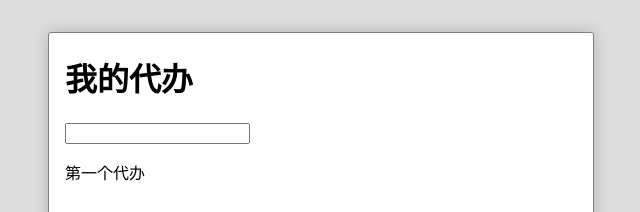
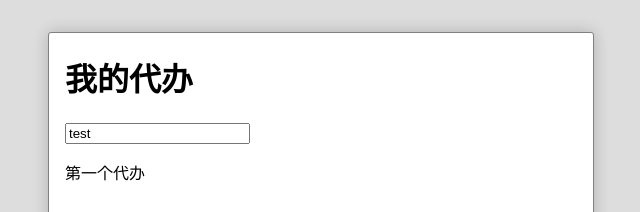
Before and after one commit to hejianxinsir/react-test1634, a React (Create React App) app: page / in a window 1280 px wide. Shown: the top 212 px of the page, without its empty margins (319-959 px from the left). Built offline with nearby package versions, Linux system fonts and the light colour scheme.

Commit message:
App 传一个函数给 TodoInput

```diff
--- a/src/App.js
+++ b/src/App.js
@@ -26,13 +26,17 @@ class App extends React.Component{
     return (
       <div className="app">
         <h1>我的代办</h1>
-        <TodoInput content={this.state.newTodo}/>
+        <TodoInput content={this.state.newTodo} onSubmit={this.addTodo}/>
         <ol>
           {todos}
         </ol>
       </div>
     )
   }
+
+  addTodo(){
+    console.log('我得添加一个 todo 了')
+  }
 }
 
 export default App;
--- a/src/TodoInput.js
+++ b/src/TodoInput.js
@@ -4,9 +4,16 @@ export default class TodoInput extends React.Component {
 
   render(){
     return (
-      <div className="todoInput">
-        <input type="text" default={this.props.content}/>
-      </div>
+        <input type="text" defaultValue={this.props.content}
+            onKeyPress={this.submit}
+        />
     )
   }
+
+  submit(e){
+    if(e.key === 'Enter'){
+      console.log('用户按回车了')
+      this.props.onSubmit.call()
+    }
+  }
 }
```
